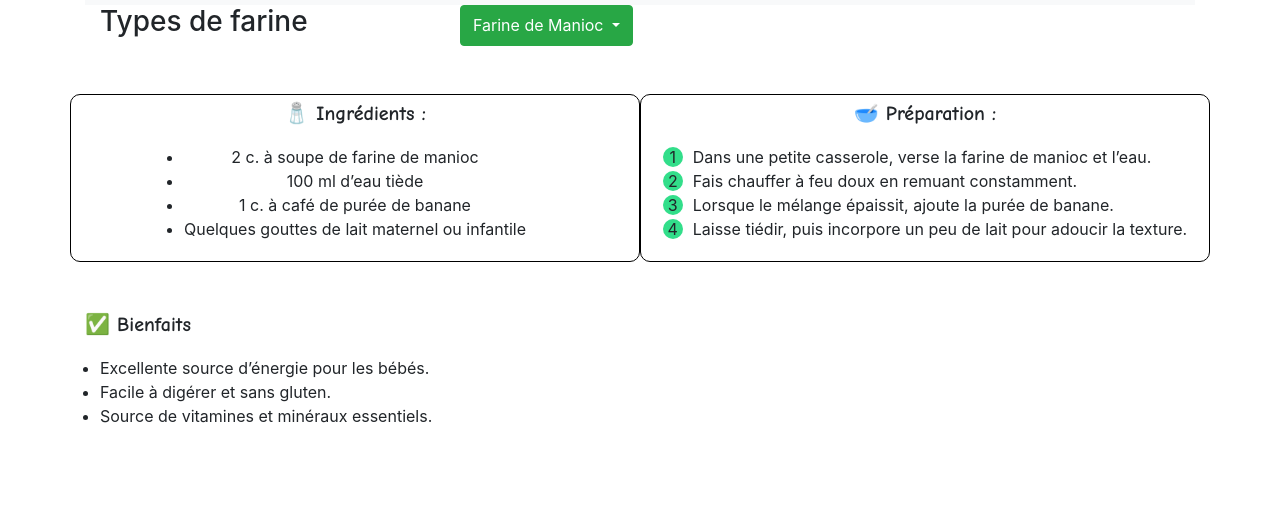
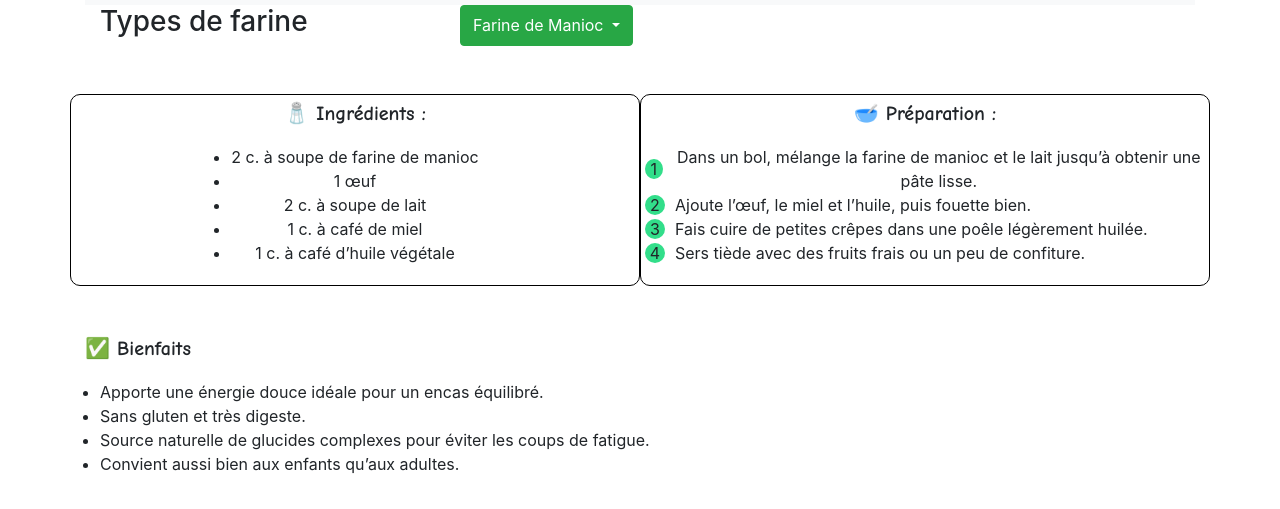
Before and after one commit to Palma2112/Cooperative-Taramasoandro, a website: page path/gouter.html in a window 1280 px wide. Shown: the part 59-568 px from the top of the page. Drawn offline with Linux system fonts and the light colour scheme; a web font is replaced by a local one.

Commit message:
Update gouter.html
Signed-off-by: Palma2112 <joelandriambao5@gmail.com>

```diff
--- a/path/gouter.html
+++ b/path/gouter.html
@@ -133,9 +133,10 @@
         </p>
         <ul style="text-align: center">
           <li>2 c. à soupe de farine de manioc</li>
-          <li>100 ml d’eau tiède</li>
-          <li>1 c. à café de purée de banane</li>
-          <li>Quelques gouttes de lait maternel ou infantile</li>
+          <li>1 œuf</li>
+          <li>2 c. à soupe de lait</li>
+          <li>1 c. à café de miel</li>
+          <li>1 c. à café d’huile végétale</li>
         </ul>
       </div>
 
@@ -153,20 +154,20 @@
         <ol style="text-align: center" class="prepar">
           <li>
             <div class="orderlist">1</div>
-            Dans une petite casserole, verse la farine de manioc et l’eau.
+            Dans un bol, mélange la farine de manioc et le lait jusqu’à obtenir
+            une pâte lisse.
           </li>
           <li>
             <div class="orderlist">2</div>
-            Fais chauffer à feu doux en remuant constamment.
+            Ajoute l’œuf, le miel et l’huile, puis fouette bien.
           </li>
           <li>
             <div class="orderlist">3</div>
-            Lorsque le mélange épaissit, ajoute la purée de banane.
+            Fais cuire de petites crêpes dans une poêle légèrement huilée.
           </li>
           <li>
             <div class="orderlist">4</div>
-            Laisse tiédir, puis incorpore un peu de lait pour adoucir la
-            texture.
+            Sers tiède avec des fruits frais ou un peu de confiture.
           </li>
         </ol>
       </div>
@@ -181,9 +182,13 @@
       </p>
       <div class="container">
         <ul>
-          <li>Excellente source d’énergie pour les bébés.</li>
-          <li>Facile à digérer et sans gluten.</li>
-          <li>Source de vitamines et minéraux essentiels.</li>
+          <li>Apporte une énergie douce idéale pour un encas équilibré.</li>
+          <li>Sans gluten et très digeste.</li>
+          <li>
+            Source naturelle de glucides complexes pour éviter les coups de
+            fatigue.
+          </li>
+          <li>Convient aussi bien aux enfants qu’aux adultes.</li>
         </ul>
       </div>
     </main>
```
